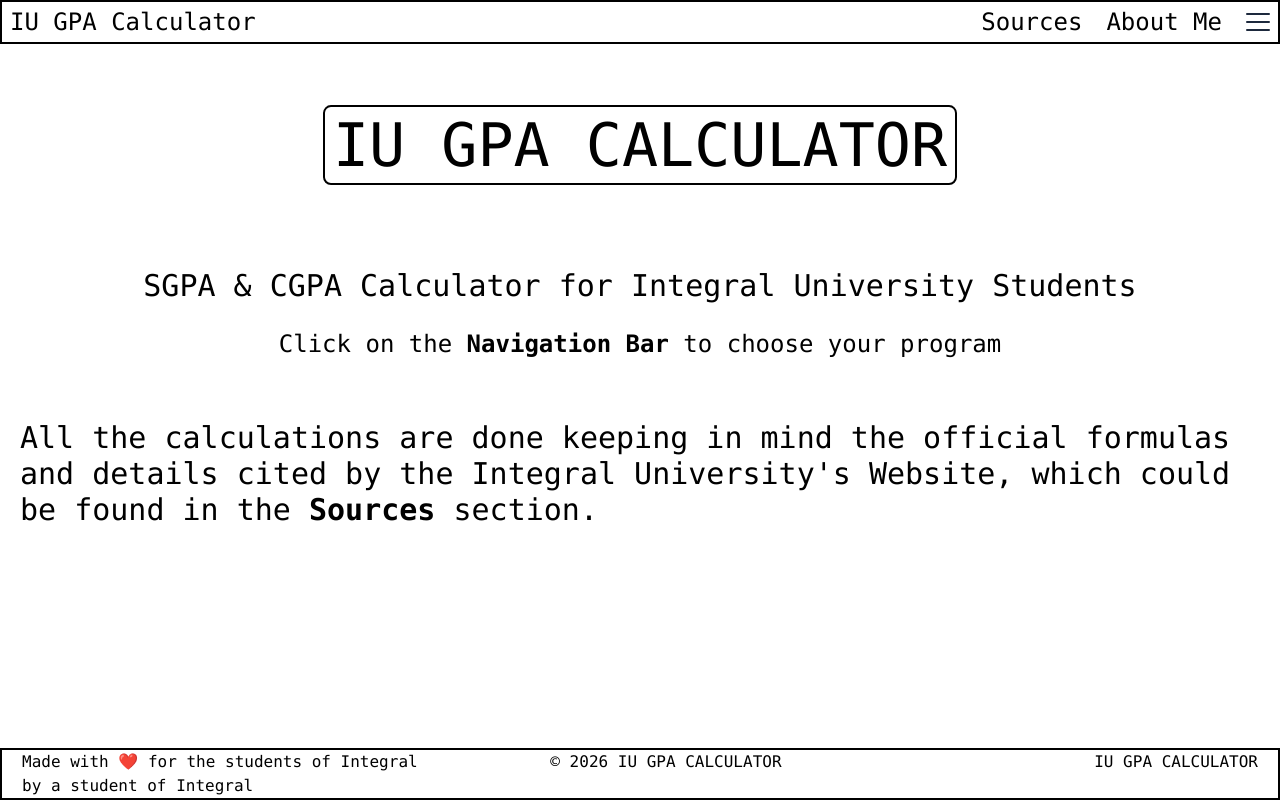
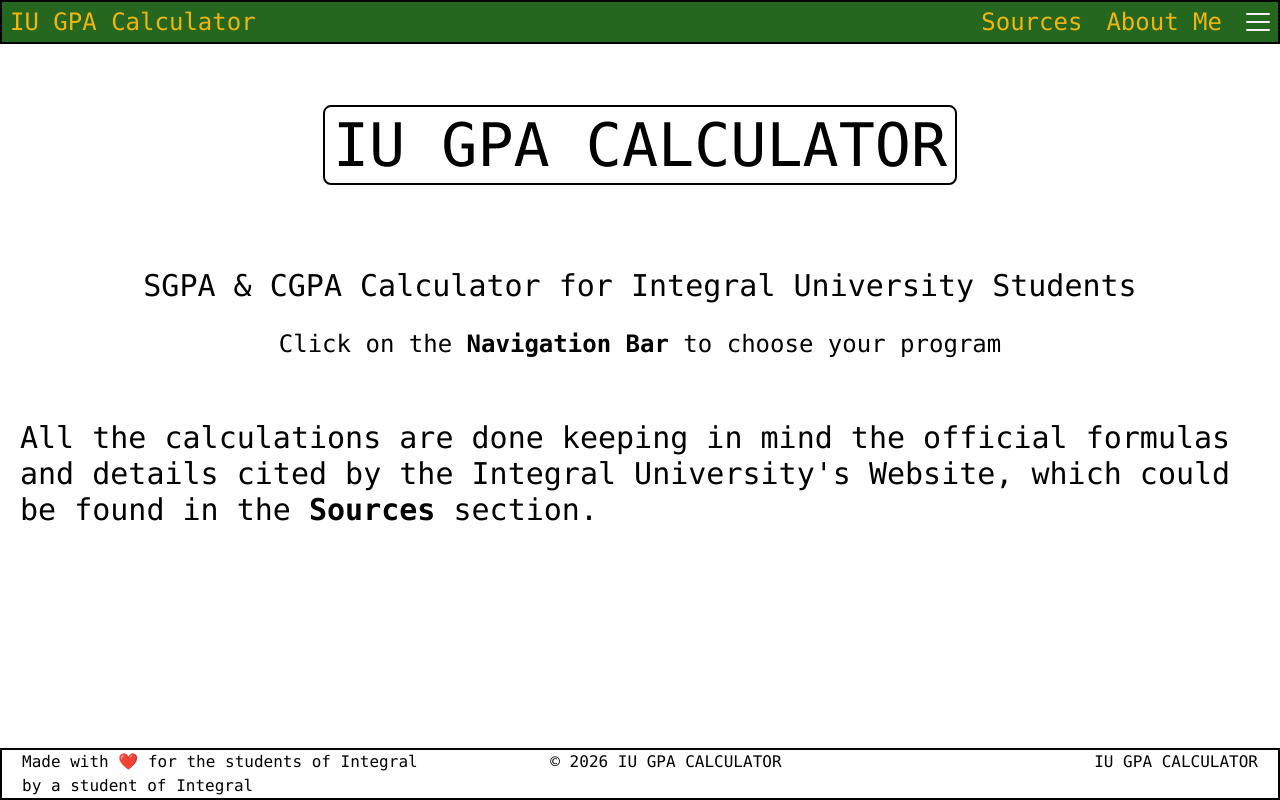
Before and after one commit to ArshilTech/IU-GPA-Calculator, a React (Vite) app: page / in a window 1280 px wide. Built offline with nearby package versions, Linux system fonts and the light colour scheme.

Commit message:
style: update Navbar component styles for improved visual consistency

```diff
--- a/src/Navbar.jsx
+++ b/src/Navbar.jsx
@@ -3,15 +3,15 @@ function Navbar(){
 
     return(
         <div>
-            <div className="flex justify-between border-2 py-1 px-2">
-                <h2 className="text-2xl font-mono">IU GPA Calculator</h2>
+            <div className="flex justify-between border-2 py-1 px-2 bg-[#25671E]">
+                <h2 className="text-2xl font-mono  text-[#F2B50B]">IU GPA Calculator</h2>
                 <div className="flex gap-6">
-                    <a href="#" className="text-2xl font-mono">Sources</a>
-                    <a href="#" className="text-2xl font-mono">About Me</a>
+                    <a href="#" className="text-2xl font-mono  text-[#F2B50B]">Sources</a>
+                    <a href="#" className="text-2xl font-mono  text-[#F2B50B]">About Me</a>
                     <button aria-label="Open menu" className="flex flex-col justify-center gap-1.5 cursor-pointer text-2xl">
-                        <span className="h-0.5 w-6 bg-slate-800 rounded"></span>
-                        <span className="h-0.5 w-6 bg-slate-800 rounded"></span>
-                        <span className="h-0.5 w-6 bg-slate-800 rounded"></span>
+                        <span className="h-0.5 w-6 bg-[#F7F0F0] rounded"></span>
+                        <span className="h-0.5 w-6 bg-[#F7F0F0] rounded"></span>
+                        <span className="h-0.5 w-6 bg-[#F7F0F0] rounded"></span>
                     </button>
                 </div>
             </div>
```
